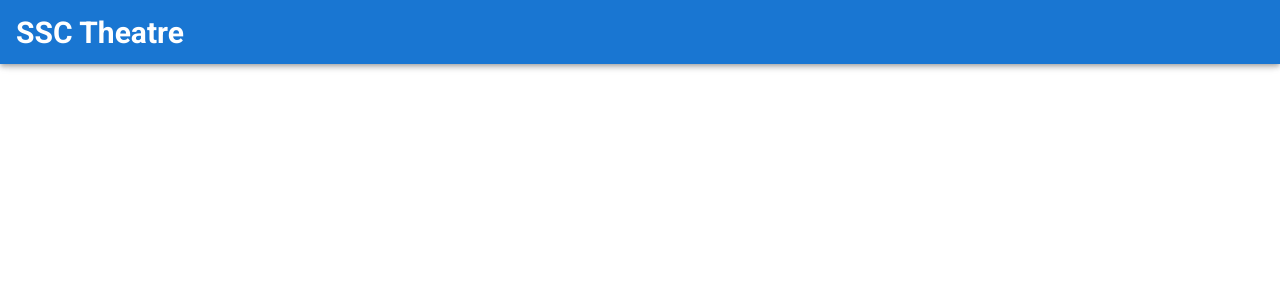
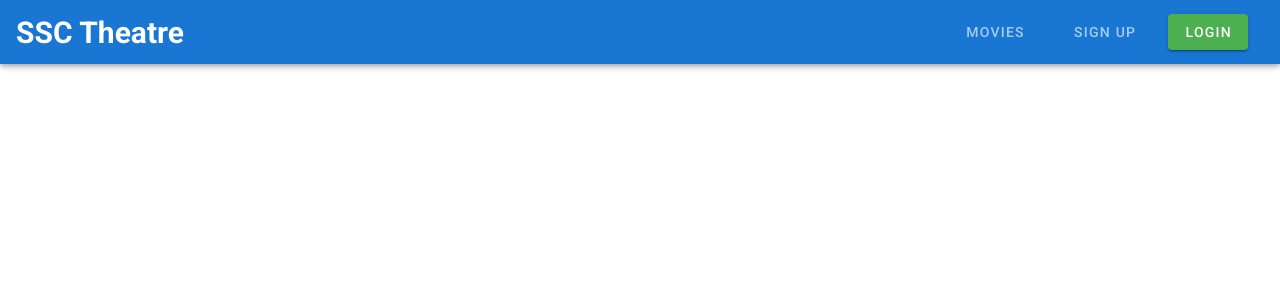
Before and after one commit to ssunniezz/movie-booking-frontend, a Vue app: page /#/user in a window 1280 px wide. Before the commit this address led to /#/user. Shown: the top 300 px of the page. Built offline with nearby package versions, Linux system fonts and the light colour scheme; no server answers.

Commit message:
add button for logged-out user

```diff
--- a/src/App.vue
+++ b/src/App.vue
@@ -1,7 +1,7 @@
 <template>
   <v-app>
     <v-app-bar app color="primary" dark>
-      <v-toolbar-title style="cursor: pointer" @click="redirect('/movie')"
+      <v-toolbar-title style="cursor: pointer" @click="redirect('/')"
         ><h2>SSC Theatre</h2></v-toolbar-title
       >
       <v-spacer></v-spacer>
@@ -21,14 +21,7 @@
       >
         User List</v-btn
       >
-      <v-btn
-        v-if="$store.state.isLoggedIn"
-        class="mr-4"
-        plain
-        @click="redirect('/movie')"
-      >
-        Movies</v-btn
-      >
+      <v-btn class="mr-4" plain @click="redirect('/')"> Movies</v-btn>
       <v-btn
         v-if="$store.state.isLoggedIn"
         color="error"
@@ -36,6 +29,22 @@
         @click="logout"
       >
         Logout</v-btn
+      >
+      <v-btn
+        v-if="!$store.state.isLoggedIn"
+        class="mr-4"
+        plain
+        @click="redirect('/signup')"
+      >
+        Sign up</v-btn
+      >
+      <v-btn
+        v-if="!$store.state.isLoggedIn"
+        color="success"
+        class="mr-4"
+        @click="redirect('/login')"
+      >
+        Login</v-btn
       >
     </v-app-bar>
 
@@ -62,7 +71,7 @@ export default {
       let response = await Vue.axios.get("/api/logout");
       if (response.data.success) {
         alert("success!!");
-        await this.$router.push({ path: "/login" });
+        await this.$router.push({ path: "/home" });
       } else {
         alert("error");
       }
```
